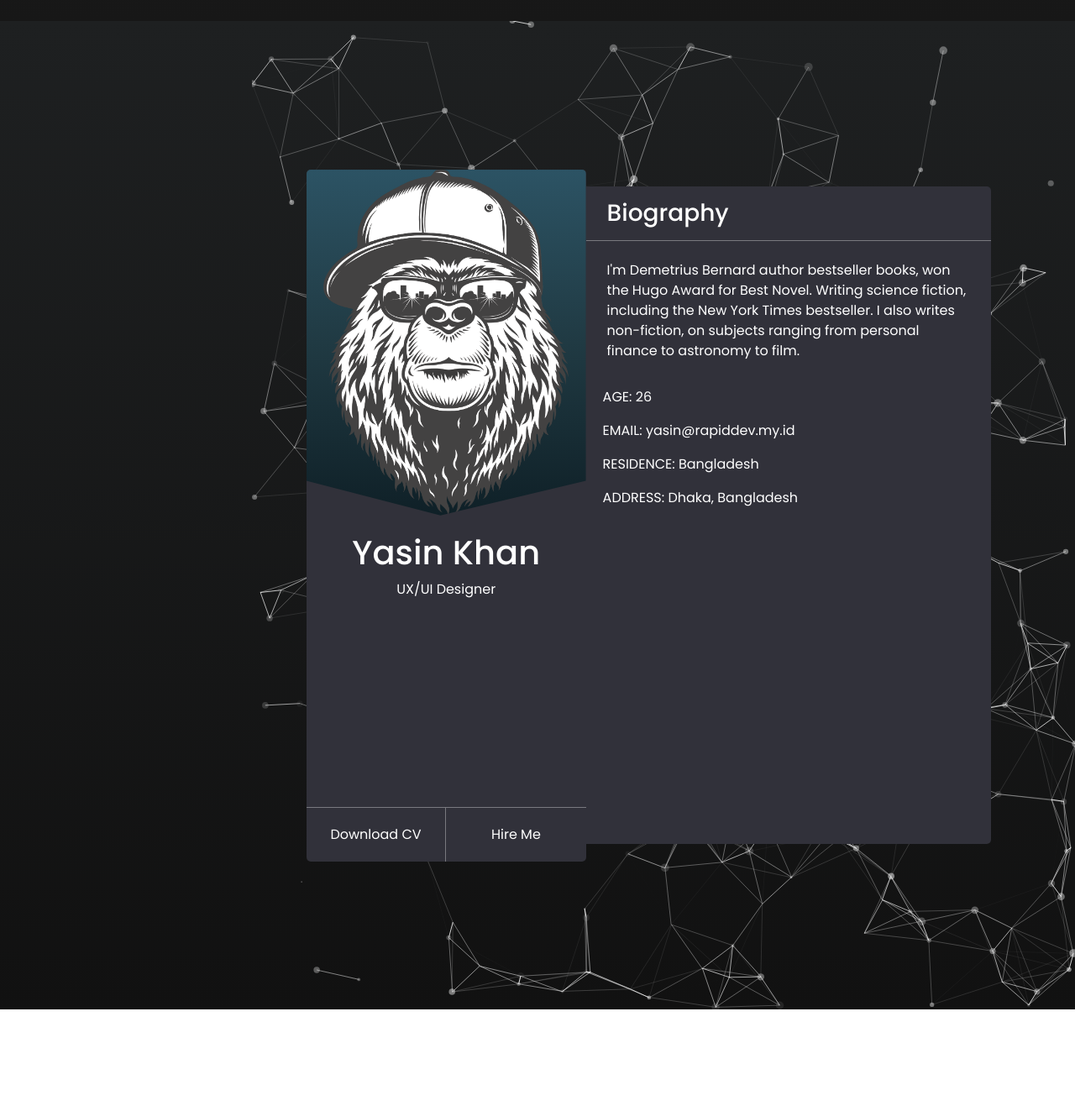
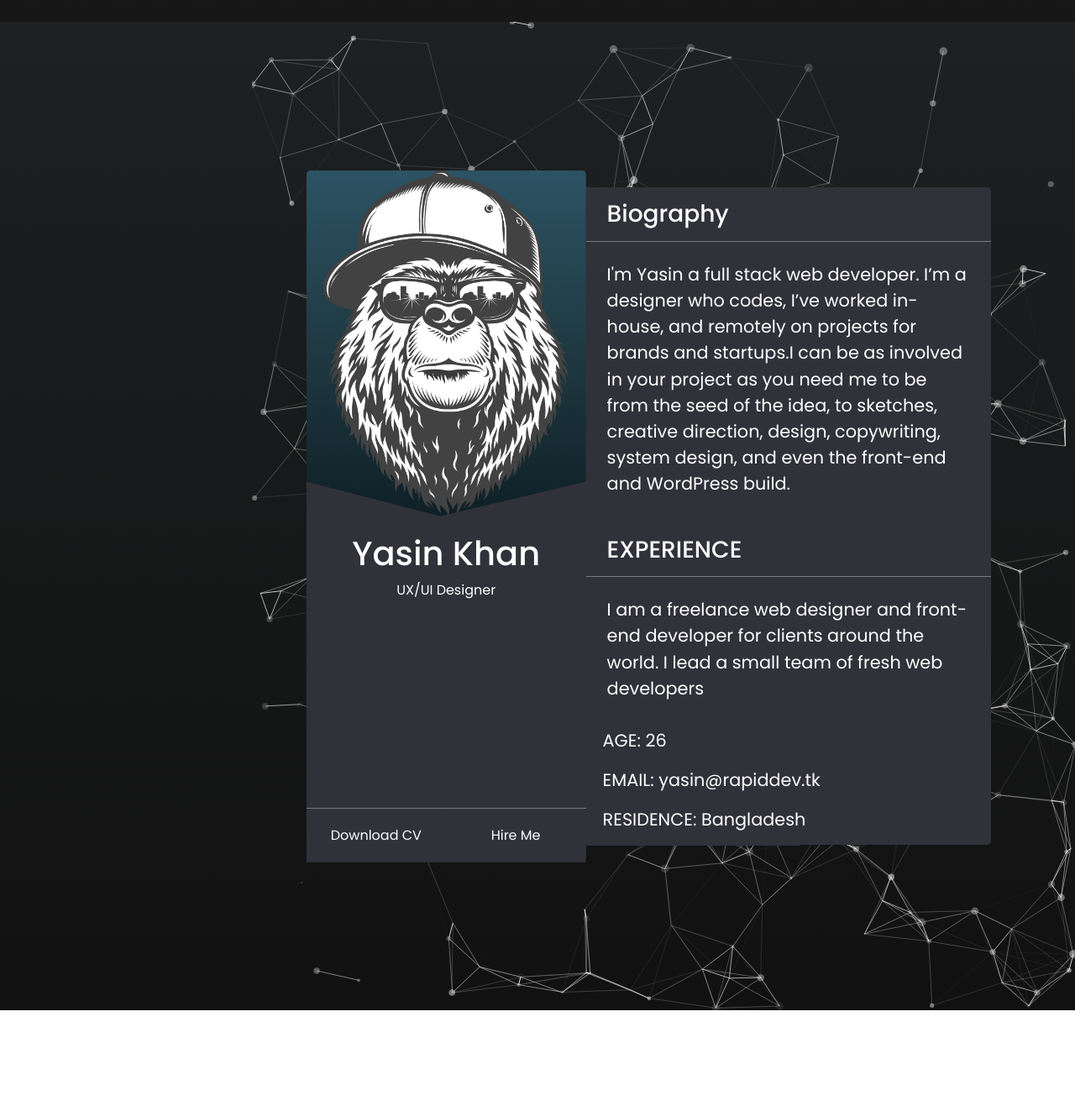
Before and after one commit to Wild-Hound/site, a PHP site: page / in a window 1280 px wide. Shown: the part 3520-4843 px from the top of the page at 84% size. Run offline with PHP 8.4, Linux system fonts and the light colour scheme.

Commit message:
a little bit more

```diff
--- a/assets/render.js
+++ b/assets/render.js
@@ -29,8 +29,8 @@
 }
 
 function animate() {
-  displacementSprite.x += 3;
-  displacementSprite.y += 3;
+  displacementSprite.x += 2;
+  displacementSprite.y += 4;
   requestAnimationFrame(animate);
 }
 
--- a/css/about.css
+++ b/css/about.css
@@ -38,8 +38,26 @@
   margin-right: auto;
   border-top-right-radius: 5px;
   border-bottom-right-radius: 5px;
+  color: white;
+  overflow-y: scroll;
 }
 
+.bio::-webkit-scrollbar {
+  width: 10px;
+}
+
+.bio::-webkit-scrollbar-button {
+  display: none;
+}
+
+.bio::-webkit-scrollbar-track-piece {
+  background-color: #31313a;
+}
+
+.bio::-webkit-scrollbar-thumb {
+  background-color: #4d5457;
+  border-radius: 20px;
+}
 .profile .picture {
   height: 50%;
   clip-path: polygon(0% 0%, 100% 0%, 100% 90%, 48% 100%, 0 90%);
@@ -62,22 +80,32 @@
   margin-top: auto;
   display: flex;
   border-top: 1px solid rgba(255, 255, 255, 0.35);
+  width: 100%;
+  justify-content: space-evenly;
 }
 
 .profile .button-group a {
   padding: 20px 0;
   display: inline-block;
-  width: 50%;
+  width: 100%;
   text-align: center;
   color: white;
 }
 
+.profile .button-group a::before {
+  background-color: #31313a;
+}
+
+.hvr-rectangle-in {
+  background-color: #203a43 !important;
+}
+
+.profile .button-group a:hover {
+  background-color: #203a43;
+}
+
 .profile .button-group a:nth-child(1) {
   border-right: 1px solid rgba(255, 255, 255, 0.35);
-}
-
-.bio {
-  color: white;
 }
 
 .bio h3 {
@@ -87,6 +115,7 @@
 
 .bio p {
   padding: 15px 25px;
+  font-size: 1.3rem;
 }
 
 .loc {
--- a/css/media querie/400p.css
+++ b/css/media querie/400p.css
@@ -13,6 +13,10 @@
   .button-group {
     display: flex;
     flex-direction: column;
+  }
+
+  .profile .button-group {
+    flex-direction: row !important;
   }
 
   .youtube,
--- a/css/media querie/600p.css
+++ b/css/media querie/600p.css
@@ -48,7 +48,7 @@
   }
 
   .profile .button-group {
-    display: none;
+    /* display: none; */
   }
 
   .head {
--- a/css/whoami.css
+++ b/css/whoami.css
@@ -36,7 +36,7 @@
 
 .who-text {
   color: white;
-  border-bottom: 1px solid white;
+  border-bottom: 2px solid white;
 }
 
 .img-2 {
@@ -173,6 +173,7 @@
 }
 .num {
   margin-bottom: 0;
+  display: inline-block;
 }
 
 .num:hover {
--- a/index.html
+++ b/index.html
@@ -265,30 +265,47 @@
             <p>UX/UI Designer</p>
           </div>
           <div class="button-group">
-            <a href="#">Download CV</a>
-            <a href="#">Hire Me</a>
+            <a href="#" class="hvr-rectangle-in">Download CV</a>
+            <a href="#" class="hvr-rectangle-in">Hire Me</a>
           </div>
           <div class="info"></div>
         </div>
         <div class="bio">
+          <div class="d-flex flex-column justify-content-between">
+            <div>
               <h3>Biography</h3>
               <p>
-            I'm Demetrius Bernard author bestseller books, won the Hugo Award
-            for Best Novel. Writing science fiction, including the New York
-            Times bestseller. I also writes non-fiction, on subjects ranging
-            from personal finance to astronomy to film.
+                I'm Yasin a full stack web developer. I’m a designer who codes,
+                I’ve worked in-house, and remotely on projects for brands and
+                startups.I can be as involved in your project as you need me to
+                be from the seed of the idea, to sketches, creative direction,
+                design, copywriting, system design, and even the front-end and
+                WordPress build.
               </p>
+            </div>
+
+            <div>
+              <h3>EXPERIENCE</h3>
+              <p>
+                I am a freelance web designer and front-end developer for
+                clients around the world. I lead a small team of fresh web
+                developers
+              </p>
+            </div>
 
             <div class="loc">
               <div>
                 <p><span class="hili">AGE: </span>26</p>
-              <p><span class="hili">EMAIL: </span>yasin@rapiddev.my.id</p>
+                <p><span class="hili">EMAIL: </span>yasin@rapiddev.tk</p>
               </div>
 
               <div>
                 <p><span class="hili">RESIDENCE: </span>Bangladesh</p>
                 <p><span class="hili">ADDRESS: </span>Dhaka, Bangladesh</p>
               </div>
+            </div>
+
+            <p style="color: #17a2b8">LET'S WORK TOGETHER</p>
           </div>
 
           <div class="tech"></div>
```
Also changed, not shown: images/sprite.jpg.png (added). Lines whose indentation alone changed are shown as unchanged.
